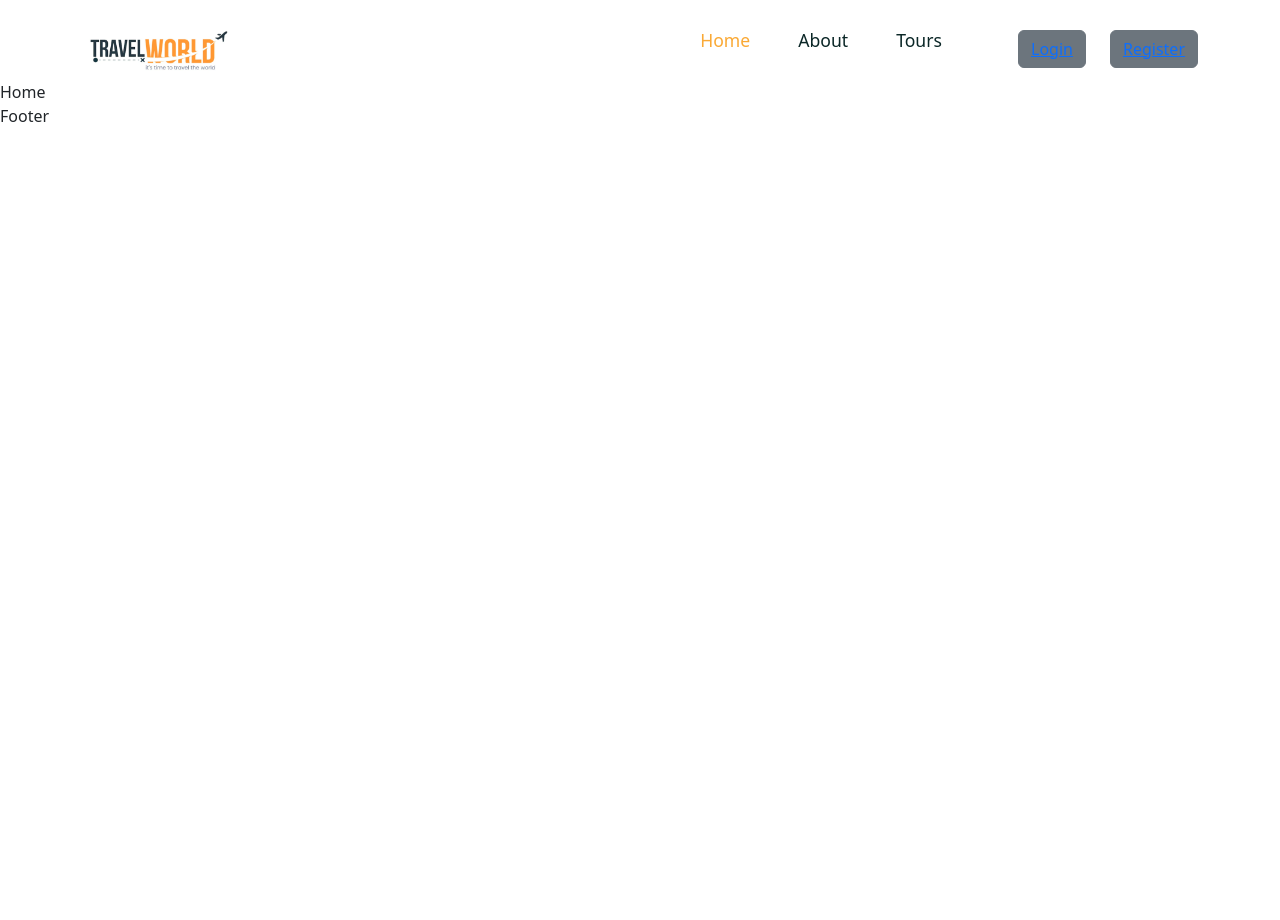
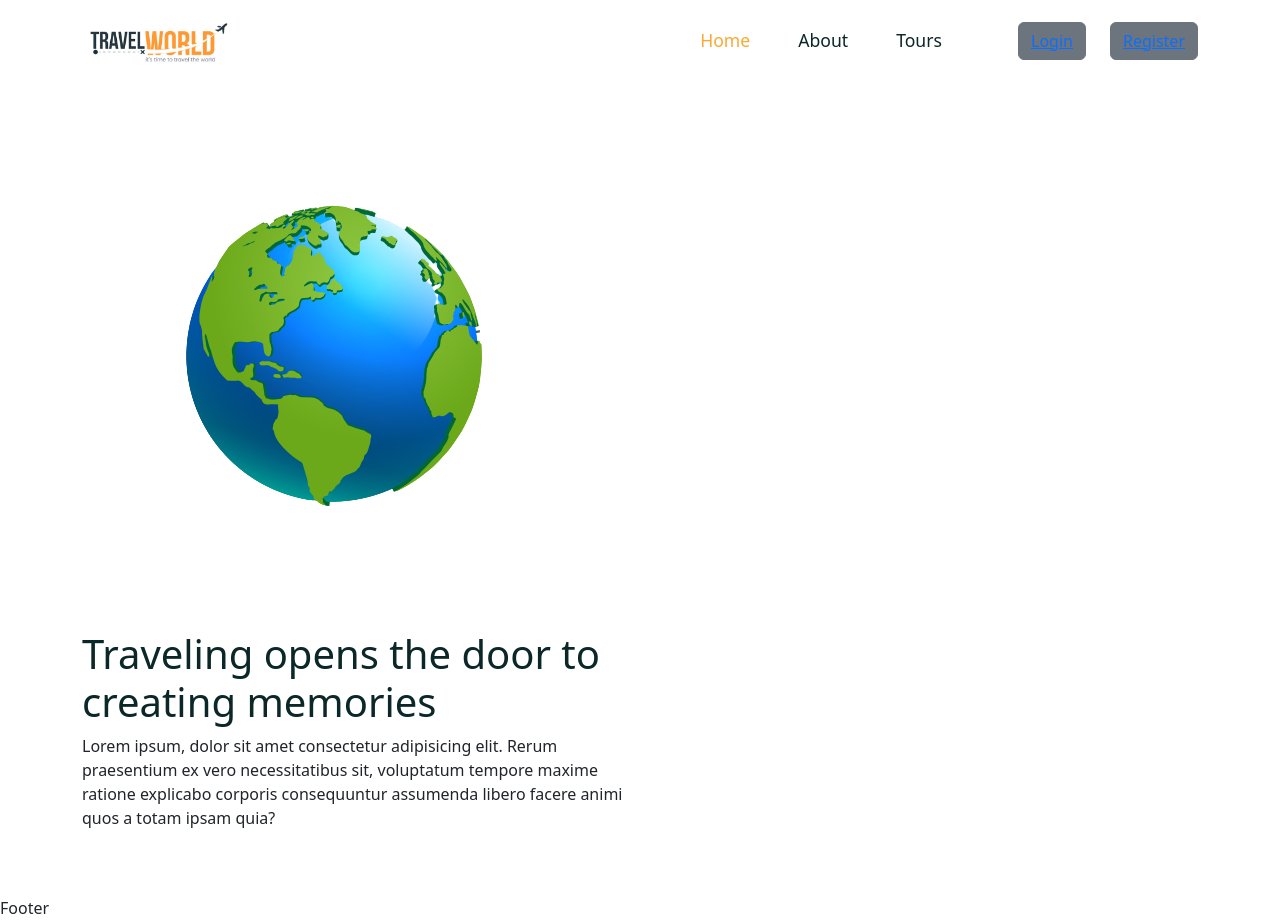
Before and after one commit to Billyrosecodes/Tour_app, a React (Create React App) app in the folder frontend/: page /home in a window 1280 px wide. Before the commit the page ends 800 px from the top, so only its background shows below. Built offline with nearby package versions, Linux system fonts and the light colour scheme; a web font is replaced by a local one.

Commit message:
adding in the hero section

```diff
--- a/frontend/src/components/Header/Header.jsx
+++ b/frontend/src/components/Header/Header.jsx
@@ -1,67 +1,74 @@
-import React from 'react';
-import { Container, Row, Button } from 'reactstrap';
-import {NavLink, Link} from 'react-router-dom';
+import React from "react";
+import { Container, Row, Button } from "reactstrap";
+import { NavLink, Link } from "react-router-dom";
 import logo from "../../assets/images/logo.png";
 
-import './header.css';
+import "./header.css";
 
-const nav_links=[
+const nav_links = [
   {
-    path: '/home',
-    display: 'Home'
+    path: "/home",
+    display: "Home",
   },
   {
-    path: '/about',
-    display: 'About'
+    path: "/about",
+    display: "About",
   },
   {
-    path: '/tours',
-    display: 'Tours'
+    path: "/tours",
+    display: "Tours",
   },
-]
+];
 
 const Header = () => {
-  return <header className='header'>
+  return (
+    <header className="header">
       <Container>
         <Row>
-        <div className='nav_wrapper d-flex align-items-center justify-content-between'>
+          <div className="nav_wrapper d-flex align-items-center justify-content-between">
             {/* ==== logo  ==== */}
-          <div className='logo'>
-             <img src={logo} alt="logo"/>
+            <div className="logo">
+              <img src={logo} alt="logo" />
             </div>
 
             {/* ==== menu === */}
-        <div className='navigation'>
-           <ul className='menu d-flex align-items-center gap-5'>
-             {
-              nav_links.map((item,index) => (
-                <li className='nav_item' key={index}>
-                   <NavLink to={item.path} className={navClass => navClass.isActive ? 'active_link' : ''} >{item.display}</NavLink>
+            <div className="navigation">
+              <ul className="menu d-flex align-items-center gap-5">
+                {nav_links.map((item, index) => (
+                  <li className="nav_item" key={index}>
+                    <NavLink
+                      to={item.path}
+                      className={(navClass) =>
+                        navClass.isActive ? "active_link" : ""
+                      }
+                    >
+                      {item.display}
+                    </NavLink>
                   </li>
                 ))}
               </ul>
             </div>
             {/* ===menu end === */}
 
-         <div className='nav_right d-flex align-items-center gap-4'>
-          <div className='nav_btns d-flex align-items-center gap-4'>
-             <Button className='btn secondary_btn'>
-              <Link to='/login'>Login</Link>
+            <div className="nav_right d-flex align-items-center gap-4">
+              <div className="nav_btns d-flex align-items-center gap-4">
+                <Button className="btn secondary_btn">
+                  <Link to="/login">Login</Link>
                 </Button>
-             <Button className='btn secondary_btn'>
-              <Link to='/register'>Register</Link>
+                <Button className="btn primary_btn">
+                  <Link to="/register">Register</Link>
                 </Button>
               </div>
 
-          <span className='mobile_menu'>
-             <i class='ri-menu-line'></i>
+              <span className="mobile_menu">
+                <i class="ri-menu-line"></i>
               </span>
             </div>
           </div>
         </Row>
       </Container>
     </header>
+  );
+};
 
-}
-
-export default Header
+export default Header;
--- a/frontend/src/components/Header/header.css
+++ b/frontend/src/components/Header/header.css
@@ -6,6 +6,9 @@
 
 .logo img{
     width: 30%;
+}
+.menu {
+    margin-bottom: 0;
 }
 
 .nav_item a{
--- a/frontend/src/pages/Home.jsx
+++ b/frontend/src/pages/Home.jsx
@@ -1,9 +1,43 @@
-import React from 'react'
+import React from "react";
+import "../styles/home.css";
+
+import { Container, Row, Col } from "reactstrap";
+import heroImg from "../assets/images/hero-img01.jpg";
+import heroImg02 from "../assets/images/hero-img02.jpg";
+import heroVideo from "../assets/images/hero-video.mp4";
+import worldImg from "../assets/images/world.png";
+import Subtitle from "./../shared/Subtitle";
 
 const Home = () => {
   return (
-    <div>Home</div>
-  )
-}
+    <>
+      {/* =========Hero Section Start ====== */}
+      <section>
+        <Container>
+          <Row>
+            <Col lg="6">
+              <div className="hero_content">
+                <div className="hero_subtitle d-flex align-items-center">
+                  <Subtitle Subtitle={"Know Before You Go"} />
+                  <img src={worldImg} alt="" />
+                </div>
+                <h1>
+                  Traveling opens the door to creating
+                  <span className="highlight"> memories</span>
+                </h1>
+                <p>
+                  Lorem ipsum, dolor sit amet consectetur adipisicing elit.
+                  Rerum praesentium ex vero necessitatibus sit, voluptatum
+                  tempore maxime ratione explicabo corporis consequuntur
+                  assumenda libero facere animi quos a totam ipsam quia?
+                </p>
+              </div>
+            </Col>
+          </Row>
+        </Container>
+      </section>
+    </>
+  );
+};
 
-export default Home
+export default Home;
--- /dev/null
+++ b/frontend/src/shared/Subtitle.jsx
@@ -0,0 +1,9 @@
+import React from 'react';
+
+const Subtitle = ({subtitle}) => {
+  return (
+    <h3 className='section_subtitle'>{subtitle}</h3>
+  )
+}
+
+export default Subtitle
```
Also changed, not shown: frontend/src/styles/home.css (added). Lines whose indentation alone changed are shown as unchanged.
